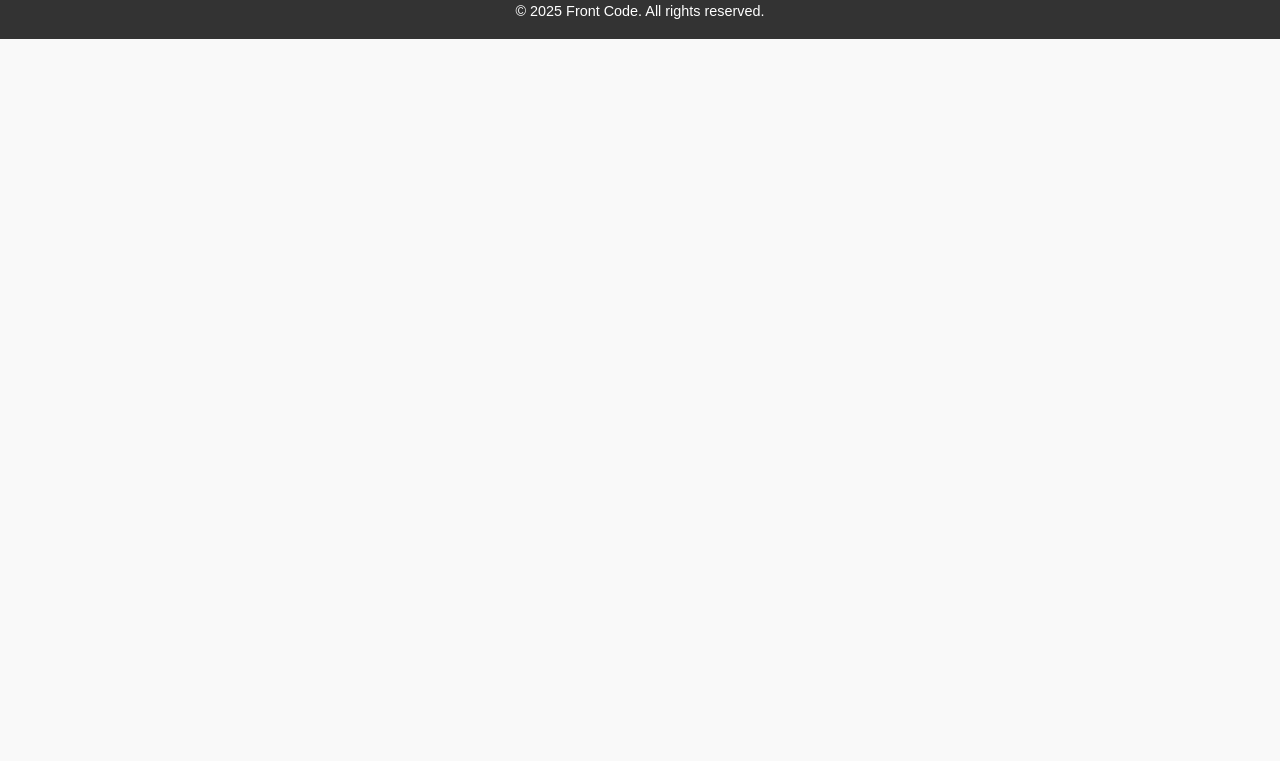
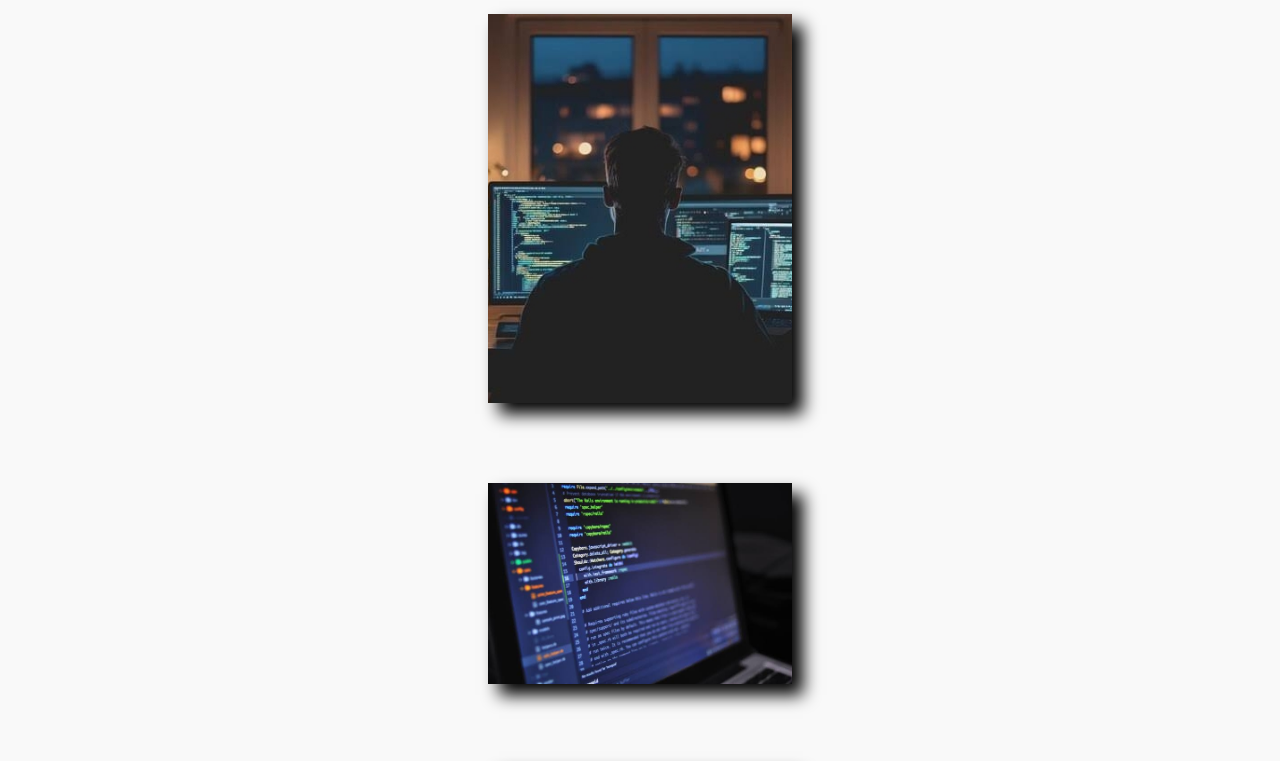
Before and after one commit to muhamed453/Front-code, a plain HTML site: page contact.html in a window 1280 px wide. Shown: the part 854-1615 px from the top of the page. Before the commit the page ends 1280 px from the top, so only its background shows below. Drawn offline with nearby package versions, Linux system fonts and the light colour scheme.

Commit message:
Add files via upload

```diff
--- a/contact.html
+++ b/contact.html
@@ -33,6 +33,16 @@
         #btn:hover {
             background: hsl(224, 40%, 22%);
         }
+        .spc{
+            box-shadow: 0.7rem 0.7rem 1rem;
+            margin-top: 5rem;
+            width: 19rem;
+            display: block;
+        }
+        .contact2{
+            display: grid;
+            place-items: center;
+        }
     </style>
 </head>
 <body>
@@ -66,7 +76,11 @@
 
         <p id="response-message" style="color: green; margin-top: 1rem;"></p>
     </section>
-
+    <section class="contact2">
+        <img class="spc"  id="img1"src="images (13).jpeg" alt="Hero Image">
+        <img class="spc" src="images (9).jpeg" alt="Project 1">
+        <img class="spc" src="images (10).jpeg" alt="Project 2">
+    </section>
     <footer>
             <a href="https://x.com/Frontcode01?s=35">
                 <div>
```
